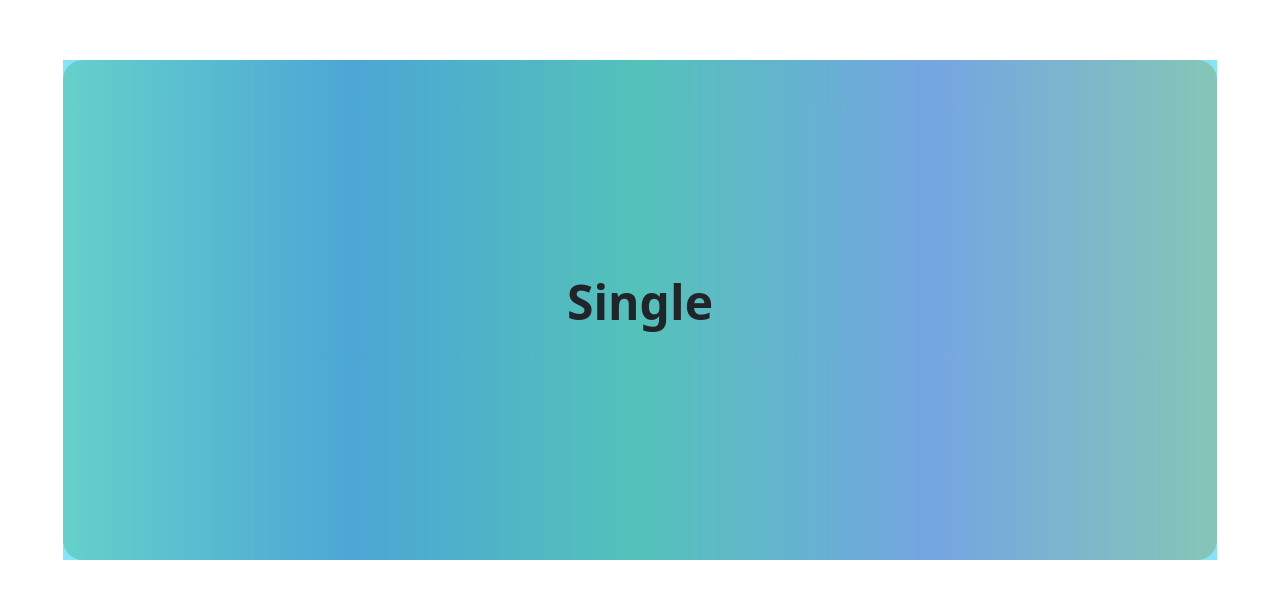
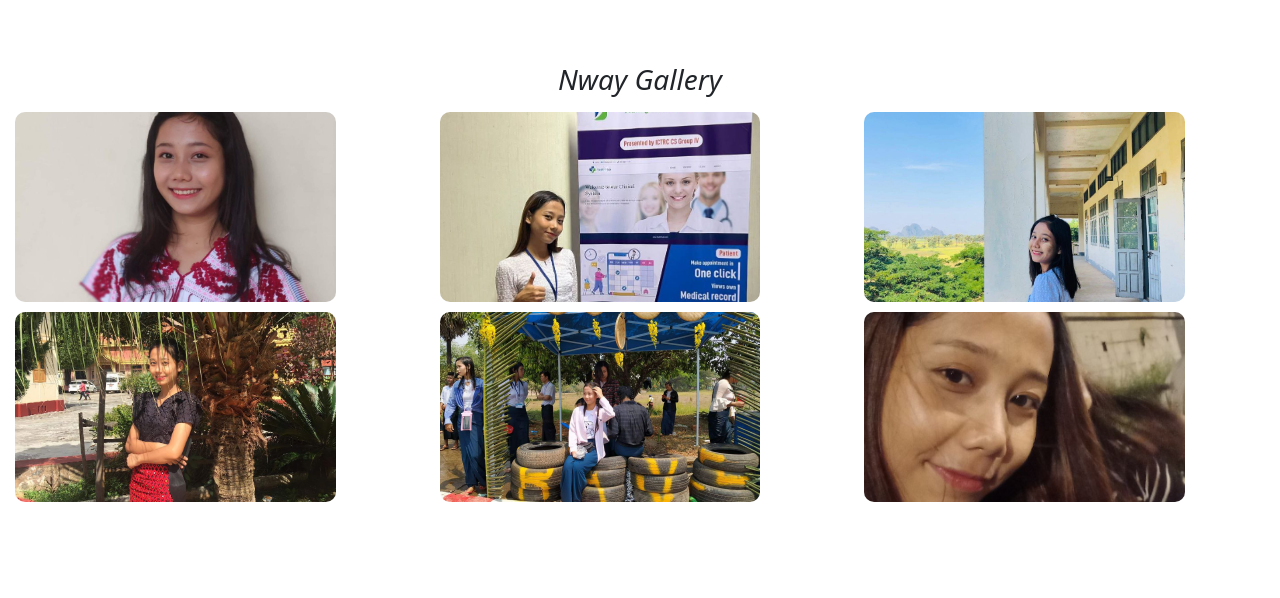
Before and after one commit to ye-min-aung/myweb, a plain HTML site: page index.html in a window 1280 px wide. Shown: the part 658-1256 px from the top of the page. Drawn offline with nearby package versions, Linux system fonts and the light colour scheme.

Commit message:
nway gallery

```diff
--- a/assets/css/main.css
+++ b/assets/css/main.css
@@ -46,6 +46,24 @@ h3{
     font-size:3rem ;
     font-weight: bold;
 }
-.status{
-    background-color: white;
+.row {
+    display: flex;
+    flex-wrap: wrap;
 }
+
+.col-md-4 {
+    border-radius: 10px;
+    width: 16.66%; /* Adjust the width to make the columns more compact */
+    padding: 5px; /* Reduce padding to make images more compact */
+    height: 200px; /* Fixed height */
+    overflow: hidden; /* Hide overflow to keep div height at 100px */
+    box-sizing: border-box; /* Include padding and border in the element's total width and height */
+}
+
+.col-md-4 img {
+    border-radius: 10px;
+    width: 80%;
+    height: 100%;
+    object-fit: cover; /* Cover the entire div while maintaining aspect ratio */
+    display: block;
+}
--- a/index.html
+++ b/index.html
@@ -7,13 +7,15 @@
     <title>Ye Min Aung</title>
     <link rel="stylesheet" href="./assets/css/main.css">
     <link rel="stylesheet" href="./assets/bootstrap/bootstrap.css">
+    <link rel="stylesheet" href="https://cdn.jsdelivr.net/npm/bootstrap@5.3.2/dist/css/bootstrap.min.css" integrity="sha384-T3c6CoIi6uLrA9TneNEoa7RxnatzjcDSCmG1MXxSR1GAsXEV/Dwwykc2MPK8M2HN" crossorigin="anonymous">
+    <script src="https://cdn.jsdelivr.net/npm/bootstrap@5.3.2/dist/js/bootstrap.min.js" integrity="sha384-BBtl+eGJRgqQAUMxJ7pMwbEyER4l1g+O15P+16Ep7Q9Q+zqX6gSbd85u4mG4QzX+" crossorigin="anonymous"></script>
 </head>
 <body>
 
     <div class="cover">
     <div class="content pb-3">
         <div id="profile" class="px-5 py-2">
-        <nav class="navbar navbar-expand-lg bg-body-tertiary"><!--nav start-->
+        <nav class="navbar navbar-expand-lg"><!--nav start-->
             <div class="container-fluid">
               <a class="navbar-brand" href="#">It's me</a>
               <button class="navbar-toggler" type="button" data-bs-toggle="collapse" data-bs-target="#navbarNav" aria-controls="navbarNav" aria-expanded="false" aria-label="Toggle navigation">
@@ -41,6 +43,8 @@
             <div class="col pt-5">
               <p class="fs-2" id="text">
                   Hi I am <br> Ye Min Aung
+                  <br><i>
+                  <h6 class="font-italic">Software Developer</h6></i>
               </p>
           </div>
           <div class="col m-3">
@@ -56,13 +60,27 @@
         <!--project start-->
         <!--project end-->
         <!--relatioship start-->
-        <div class="status">
-          <div class="relationship">
-            <a name="relationship"></a>
-            <div class="container-xxl bg-info bg-opacity-50" id="single" style="height: 500px;">
-            <p id="singletext">Single</p>
+        <a name="relationship" class="mb-5"></a><br><br>
+        <h3><i>Nway Gallery</i></h3>
+        <div class="row">
+          <div class="col-md-4 " width="100px">
+            <img src="assets/image/photo_2024-07-19_21-48-10.jpg" alt="">
+          </div>
+            <div class="col-md-4 " width="100px">
+              <img src="assets/image/photo_2024-07-19_22-10-56.jpg" alt="">
             </div>
-          </div>
+            <div class="col-md-4 " width="100px">
+              <img src="assets/image/photo_2024-07-19_21-48-15.jpg" alt="">
+            </div>
+            <div class="col-md-4 " width="100px">
+              <img src="assets/image/photo_2024-07-19_21-48-20.jpg" alt="">
+            </div>
+            <div class="col-md-4 " width="100px">
+              <img src="assets/image/photo_2024-07-19_21-48-25.jpg" alt="">
+            </div>
+            <div class="col-md-4 " width="100px">
+              <img src="assets/image/photo_2024-07-19_22-07-31.jpg" alt="">
+            </div>
         </div>
         <br><br><br><br><br><br><br><br><br><br><br><br><br><br><br><br><br><br><br><br><br><br><br><br><br><br><br><br><br><br>
         <!--relatioship end-->
```
Also changed, not shown: assets/image/photo_2024-07-19_16-07-24.jpg (added), assets/image/photo_2024-07-19_21-48-10.jpg (added), assets/image/photo_2024-07-19_21-48-15.jpg (added), assets/image/photo_2024-07-19_21-48-20.jpg (added), assets/image/photo_2024-07-19_21-48-25.jpg (added), assets/image/photo_2024-07-19_21-48-35.jpg (added), assets/image/photo_2024-07-19_21-48-49.jpg (added), assets/image/photo_2024-07-19_21-48-54.jpg (added), assets/image/photo_2024-07-19_22-07-31.jpg (added), assets/image/photo_2024-07-19_22-10-56.jpg (added).
